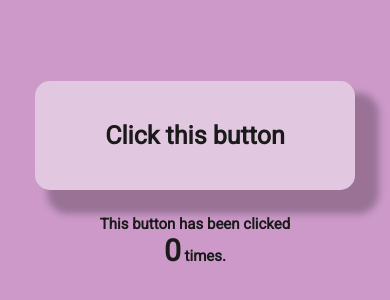
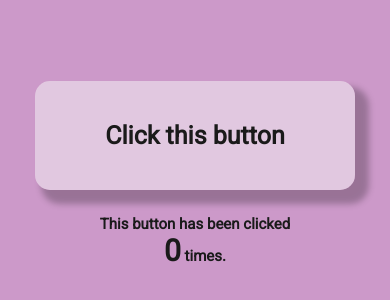
Before and after one commit to xavierbatista/Click-this-button, a React (Create React App) app in the folder client/: page / in a window 390 px wide. Shown: the part 260-560 px from the top of the page. Built offline with nearby package versions, Linux system fonts and the light colour scheme; no server answers.

Commit message:
adjusted shadow

```diff
--- a/client/src/components/Button/Button.scss
+++ b/client/src/components/Button/Button.scss
@@ -25,5 +25,6 @@
   .button {
     font-size: 25px;
     padding: 40px 70px 40px 70px;
+    box-shadow: 10px 10px 6px 4px rgba(0, 0, 0, 0.25);
   }
 }
```
